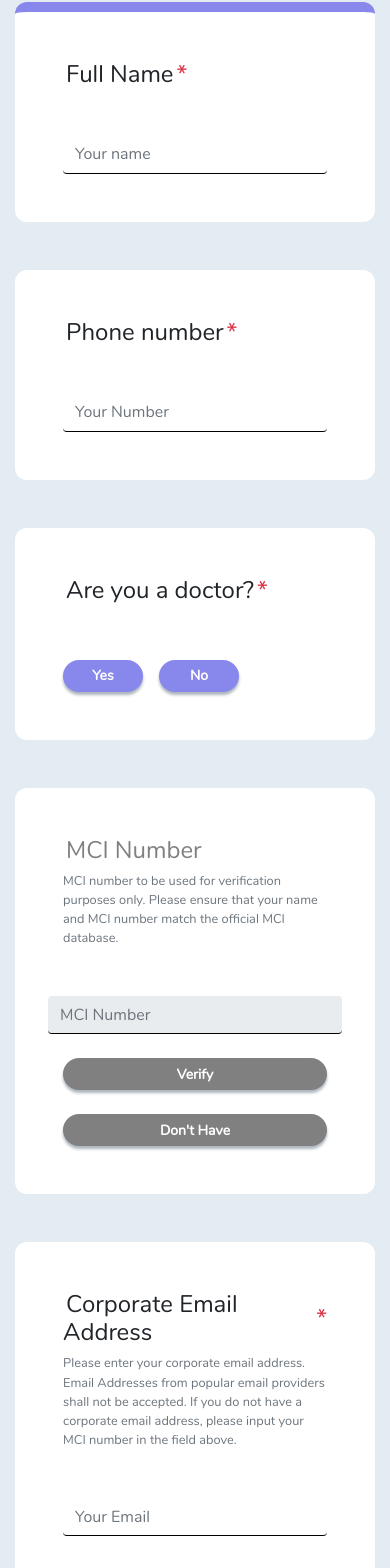
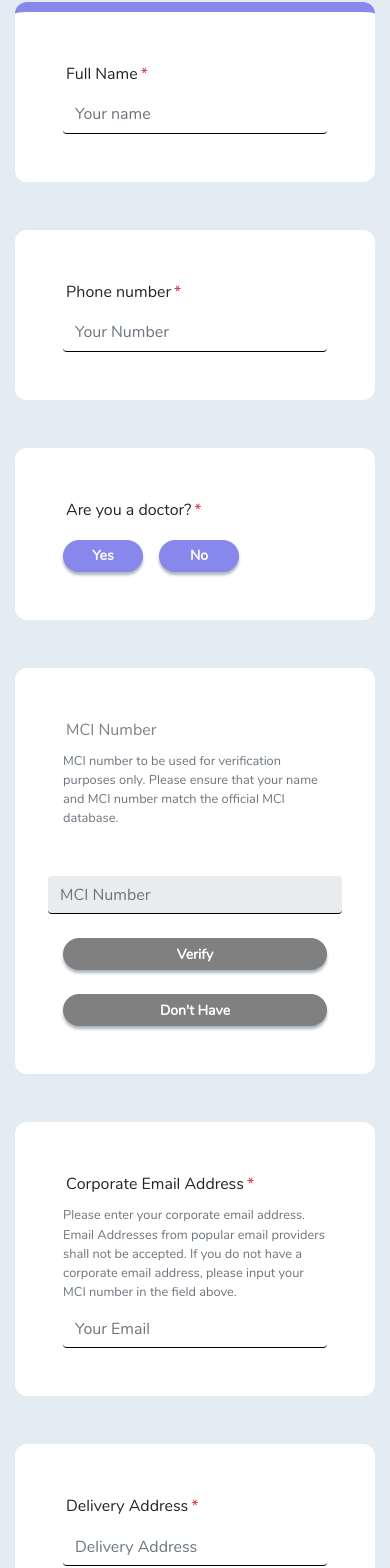
Before and after one commit to sidhant-dhar/medkonnect-frontend, an Angular app: page /#/need in a window 390 px wide. Shown: the part 234-1802 px from the top of the page. Built offline with nearby package versions, Linux system fonts and the light colour scheme; a web font is replaced by a local one.

Commit message:
reduced font for mobile, form field changed, bug fixes implemnted

```diff
--- a/src/app/haveppe/haveppe.component.html
+++ b/src/app/haveppe/haveppe.component.html
@@ -51,7 +51,7 @@
 
         <div class="form-group formStyle  p-5 mt-md-5 mb-5">
           <label for="pinCode" class="mk-required">Pincode</label>
-          <input ncovNumeric id="pinCode" type="pincode" class="form-control mt-5 no-border" placeholder="Pincode"
+          <input ncovNumeric id="pinCode" type="pincode" class="form-control mt-md-5 mt-2 no-border" placeholder="Pincode"
             formControlName="pinCode">
             <small class="text-danger" *ngIf="this.haveppeForm.controls.pinCode.touched && this.haveppeForm.controls.pinCode.errors?.required" >
               This field is required
@@ -62,13 +62,13 @@
           <label for="registered">Is Your Organisation Registered?</label>
           <small class="form-text text-muted">It is preferable to provide a registration number for verification purposes.
             Please leave the field blank if you are not registered.</small>
-          <input ncovAlphaNumeric id="registered" type="registrationNo" class="form-control mt-5 no-border" placeholder="Registeration Number."
+          <input ncovAlphaNumeric id="registered" type="registrationNo" class="form-control mt-md-5 mt-2 no-border" placeholder="Registeration Number."
           formControlName="companyRegistrationNo">
         </div>
 
         <div class="form-group formStyle p-5 mt-md-5 mb-5">
           <label for="homemade PPE" class="mk-required">Is Your PPE Certified (ISO, ICMR, ICMED) ?</label>
-          <div class="px-3 px-md-4 mt-5">
+          <div class="px-3 px-md-4 mt-md-5 mt-2">
             <label for="homeMade_true" class="mk-radio-yes mk-radio-container" >
               <input type="radio" id="homeMade_true" value="true" formControlName="homeMade">
               <i class="radiomark"></i>
@@ -87,7 +87,7 @@
 
         <div class="form-group formStyle p-5 mb-5 mt-md-5">
           <label for="InputName" class="mk-required">Full Name</label>
-          <input ncovAlphaNumeric id="InputName" type="text" class="form-control mt-5 no-border" aria-describedby="Yourname"
+          <input ncovAlphaNumeric id="InputName" type="text" class="form-control mt-md-5 mt-2 no-border" aria-describedby="Yourname"
             placeholder="Your name" formControlName="name">
           <!-- <small id="emailHelp" class="form-text text-muted">We'll never share your email with anyone else.</small> -->
           <small class="text-danger" *ngIf="this.haveppeForm.controls.name.touched && this.haveppeForm.controls.name.errors?.required" >
@@ -97,7 +97,7 @@
 
         <div class="form-group formStyle p-5 mt-md-5 mb-5">
           <label for="inputNumber" class="mk-required">Phone number</label>
-          <input ncovNumeric id="inputNumber" type="text" class="form-control mt-5 mr-3 no-border" placeholder="Your Number"
+          <input ncovNumeric id="inputNumber" type="text" class="form-control mt-md-5 mt-2 mr-3 no-border" placeholder="Your Number"
             formControlName="phoneNo">
             <small class="text-danger" *ngIf="this.haveppeForm.controls.phoneNo.touched && this.haveppeForm.controls.phoneNo.errors?.required" >
               This field is required
@@ -106,7 +106,7 @@
 
         <div class="form-group formStyle p-5 mt-md-5 mb-5">
           <label for="inputNumber" class="mk-required">Email Address</label>
-          <input type="text" class="form-control mt-5 mr-3 no-border" placeholder="Your Email"
+          <input type="text" class="form-control mt-md-5 mt-2 mr-3 no-border" placeholder="Your Email"
             formControlName="email">
             <small class="text-danger" *ngIf="this.haveppeForm.controls.email.touched && this.haveppeForm.controls.email.errors?.required" >
               This field is required
--- a/src/app/homepage/high-demand-ppe/high-demand-ppe.component.scss
+++ b/src/app/homepage/high-demand-ppe/high-demand-ppe.component.scss
@@ -70,4 +70,22 @@
       }
     }
   }
+
+  @include media-breakpoint-down(sm) {
+      .high-demand-ppe__tiles{
+        &-image {
+          filter: brightness(0.8);
+          @include transform-scale(1.05);
+        }
+
+        &-description {
+          opacity: 0;
+        }
+
+        &-btn {
+          opacity: 1;
+        }
+      }
+
+  }
 }
--- a/src/app/homepage/medkonnect-landing/medkonnect-landing.component.html
+++ b/src/app/homepage/medkonnect-landing/medkonnect-landing.component.html
@@ -1,7 +1,7 @@
 <div class="medkonnect-landing">
   <div class="medkonnect-landing__container row mx-0">
     <!-- Request Provide PPE from md screens -->
-    <div class="d-none d-lg-block col-12 col-lg-5 pl-5">
+    <div class="d-none d-lg-block col-12 col-lg-5 pl-5 mt-md-3">
       <div class="medkonnect-landing__request-ppe">
         <div class="my-auto pt-5">
           <h1 class="header">Are you in Need of PPE?</h1>
--- a/src/app/needppe/needppe.component.html
+++ b/src/app/needppe/needppe.component.html
@@ -11,22 +11,22 @@
     <div class="mk-form__form pb-5">
       <form [formGroup]="needppeForm">
         <div class="form-group formStyle p-5 mb-5 firstCard">
-          <label class="mk-required" for="InputName">Full Name</label>
-          <input ncovAlphaNumeric id="InputName" type="text" class="form-control mt-5 no-border" aria-describedby="Yourname"
+          <label class="mk-required pl-sm-2" for="InputName">Full Name</label>
+          <input ncovAlphaNumeric id="InputName" type="text" class="form-control mt-md-5 mt-2 no-border" aria-describedby="Yourname"
             placeholder="Your name" formControlName="name">
           <small class="text-danger" *ngIf="needppeForm.controls.name.touched && needppeForm.controls.name.errors?.required">This is a required field</small>
         </div>
         <div class="form-group formStyle p-5 mt-md-5 mb-5">
           <label class="mk-required" for="inputNumber">Phone number</label>
-          <input ncovNumeric id="inputNumber" type="text" class="form-control mt-5 mr-3 no-border" placeholder="Your Number"
+          <input ncovNumeric id="inputNumber" type="text" class="form-control mt-md-5 mt-2 mr-3 no-border" placeholder="Your Number"
             formControlName="phoneNo">
             <small class="text-danger" *ngIf="needppeForm.controls.phoneNo.touched && needppeForm.controls.phoneNo.errors?.required">This is a required field</small>
         </div>
         <div class="form-group formStyle p-5 mt-md-5 mb-5">
           <label class="mk-required" for="areYouDoctor">Are you a doctor?</label>
-          <button type="button" class="mk-btn-xs mk-btn-primary px-3 px-md-4 mt-5"
+          <button type="button" class="mk-btn-xs mk-btn-primary px-3 px-md-4 mt-md-5 mt-2"
             (click)="toggleDoctor(true)">Yes</button>
-          <button type="button" class="mk-btn-xs mk-btn-primary px-3 px-md-4 ml-3 mt-5"
+          <button type="button" class="mk-btn-xs mk-btn-primary px-3 px-md-4 ml-3 mt-md-5 mt-2"
             (click)="toggleDoctor(false)">No</button>
         </div>
         <div class="form-group formStyle p-5 mt-md-5 mb-5"
@@ -59,7 +59,7 @@
             Addresses from popular
             email providers shall not be accepted. If you do not have a corporate email address, please input your MCI
             number in the field above.</small>
-          <input type="text" id="email" class="form-control mt-5 no-border" placeholder="Your Email" formControlName="email">
+          <input type="text" id="email" class="form-control mt-md-5 mt-2 no-border" placeholder="Your Email" formControlName="email">
           <small class="text-danger" *ngIf="needppeForm.controls.email.touched && needppeForm.controls.email.errors?.required">This is a required field</small>
           <small class="text-danger" *ngIf="needppeForm.controls.email.touched && needppeForm.controls.email.errors?.email && isDoctor">Please enter a valid email address</small>
           <small class="text-danger" *ngIf="needppeForm.controls.email.touched && needppeForm.controls.email.errors?.pattern && !isDoctor">We only accept corporate email addresses. Gmail/Outlook/Hotmail/apple email addresses are not accepted</small>
@@ -67,7 +67,7 @@
         <!-- Email Address Ends -->
         <div class="form-group formStyle p-5 mt-md-5 mb-5">
           <label class="mk-required" for="address">Delivery Address</label>
-          <input type="address" id="address" class="form-control mt-5 no-border" placeholder="Delivery Address"
+          <input type="address" id="address" class="form-control mt-md-5 mt-2 no-border" placeholder="Delivery Address"
             formControlName="address">
             <small class="text-danger" *ngIf="needppeForm.controls.address.touched && needppeForm.controls.address.errors?.required">This is a required field</small>
         </div>
@@ -79,14 +79,14 @@
         </div>
         <div class="form-group formStyle  p-5 mt-md-5 mb-5">
           <label class="mk-required" for="pinCode">Pincode</label>
-          <input ncovNumeric id="pinCode" type="pincode" class="form-control mt-5 no-border" placeholder="Pincode"
+          <input ncovNumeric id="pinCode" type="pincode" class="form-control mt-md-5 mt-2 no-border" placeholder="Pincode"
             formControlName="pinCode">
             <small class="text-danger" *ngIf="needppeForm.controls.pinCode.touched && needppeForm.controls.pinCode.errors?.required">This is a required field</small>
         </div>
         <!-- home made -->
         <div class="form-group formStyle p-5 mt-md-5 mb-5">
-          <label class="mk-required" for="homemade PPE">Are You Willing to Accept HomeMade/Uncertified PPE</label>
-          <div class="px-3 px-md-4 mt-5">
+          <label class="mk-required" for="homemade PPE">Are You Willing to Accept HomeMade or Uncertified PPE</label>
+          <div class="px-3 px-md-4 mt-md-5 mt-2">
             <label class="mk-required" for="homeMade_true" class="mk-radio-yes mk-radio-container" >
               <input type="radio" id="homeMade_true" value="true" formControlName="homeMade">
               <i class="radiomark"></i>
@@ -129,7 +129,7 @@
                 <div class="col-lg-4 col-md-6 mt-2 mb-md-2 mb-4">
                   <input ncovAlphaNumeric type="text" class="form-control no-border w-100" placeholder="Other PPE Item" [formControlName]="ppeList[i].otherPpe" (change)="onTogglePpe(i)" >
                 </div>
-                <div class="col-lg-4 col-md-6 mt-2 mb-md-2 mb-4">
+                <div class="col-lg-4 col-md-6 mt-2 mb-md-2 mb-4 ml-md-auto">
                   <input ncovNumeric type="text" class="form-control" placeholder="Quantity" [formControlName]="ppeList[i].required">
                 </div>
               </div>
--- a/src/assets/data/ppe-list.json
+++ b/src/assets/data/ppe-list.json
@@ -31,7 +31,7 @@
       "otherPpe": "other"
     },
     {
-      "ppe": "Boots",
+      "ppe": "Thermometers",
       "required": "quantity",
       "otherPpe": "other"
     },
--- a/src/scss/forms/_medkonnect-form.scss
+++ b/src/scss/forms/_medkonnect-form.scss
@@ -30,6 +30,10 @@
   display: flex;
   align-items: center;
   text-indent: 3px;
+
+  @include  media-breakpoint-down(sm) {
+    font-size: 16px;
+  }
 }
 
 select.mk-select {
```
